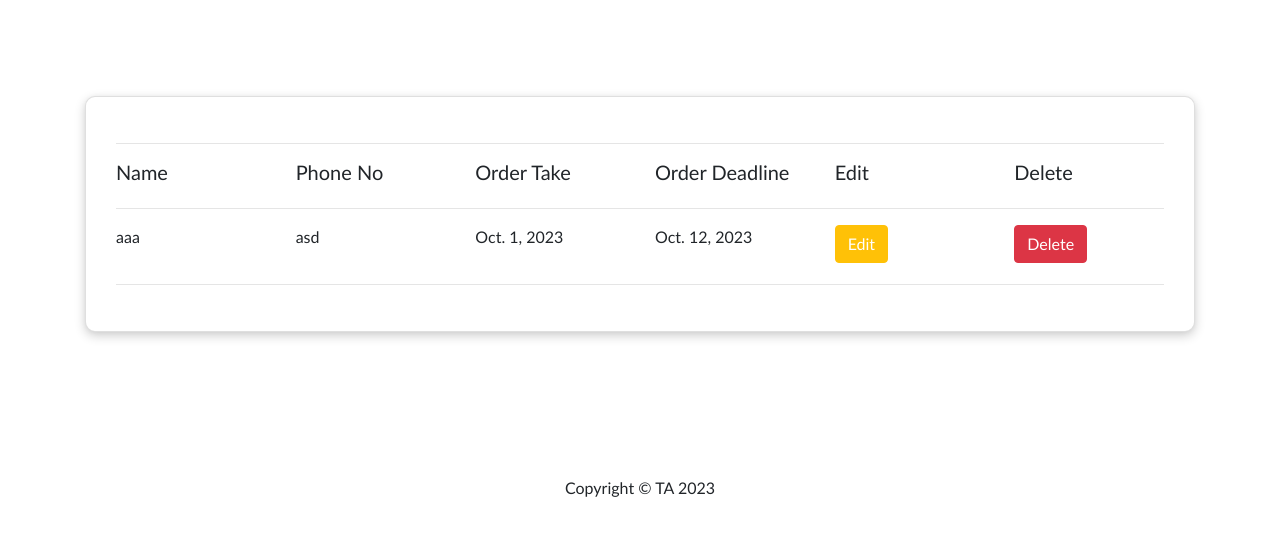
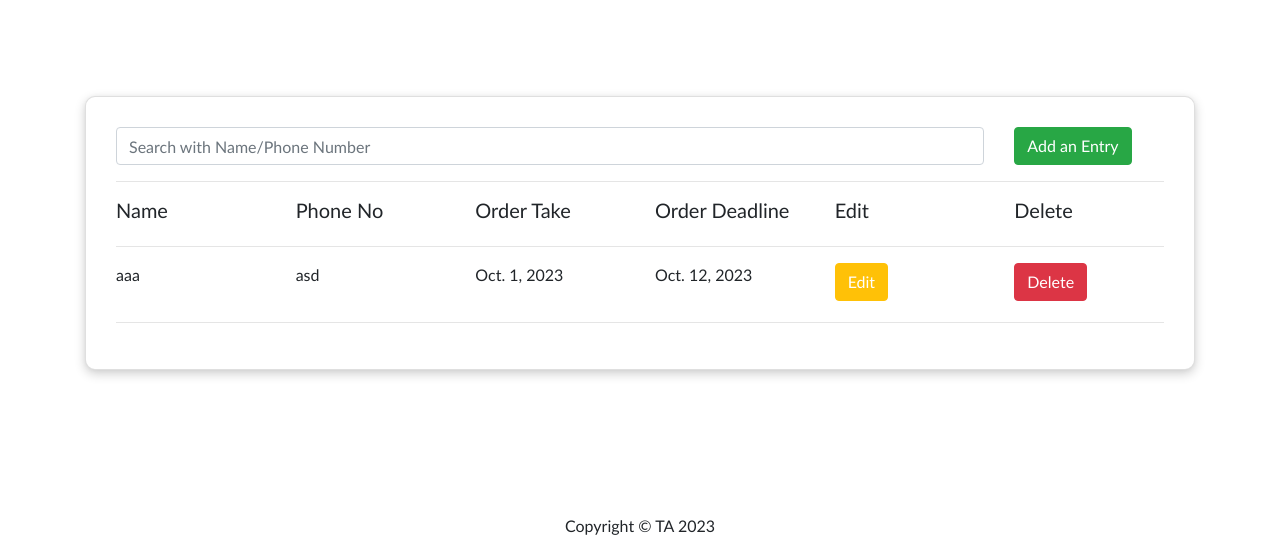
Before and after one commit to abidgulshahid/T, a Django app: page /dasboard/ in a window 1280 px wide. Shown: the part 56-602 px from the top of the page. Run offline with Django 4.2, Linux system fonts and the light colour scheme; data comes from the database, SQL or seed files in the repository.

Commit message:
Update dashboard.html

```diff
--- a/tailer/templates/tailer/dashboard.html
+++ b/tailer/templates/tailer/dashboard.html
@@ -8,7 +8,20 @@
                     <div class="col-lg-12">
                         <div class="card">
   <div class="card-body">
-      <div  class="list-item"></div>
+      <div class="row">
+          <div class="col-md-10">
+                                <input id="search" type="text" class="form-control " placeholder="Search with Name/Phone Number" aria-label="" aria-describedby="basic-addon2">
+
+          </div>
+          <div class="col-md-2">
+                       <a style="color:white" class="btn btn-success" onclick="openEntriesModal()">Add an Entry</a>
+
+          </div>
+
+
+      </div>
+       <div  class="list-item"></div>
+
 
   </div>
 </div>
@@ -39,11 +52,12 @@
 {% endblock %}
 {% block scripts %}
 <script>
-    function load_list(){
+    function load_list(search=''){
         $.ajax({
             type: 'GET',
             url: '',
             data: {'get_list':true,
+                    'search':search
                     },
             success: function (response) {
                 $('.list-item').html(response);
@@ -55,6 +69,9 @@
     }
     load_list()
 
+ $('#search').on('input',function(){
+        load_list(search=$('#search').val())
+    })
     function openEntriesModal()
     {
  $('#model-content').modal('show');
```
